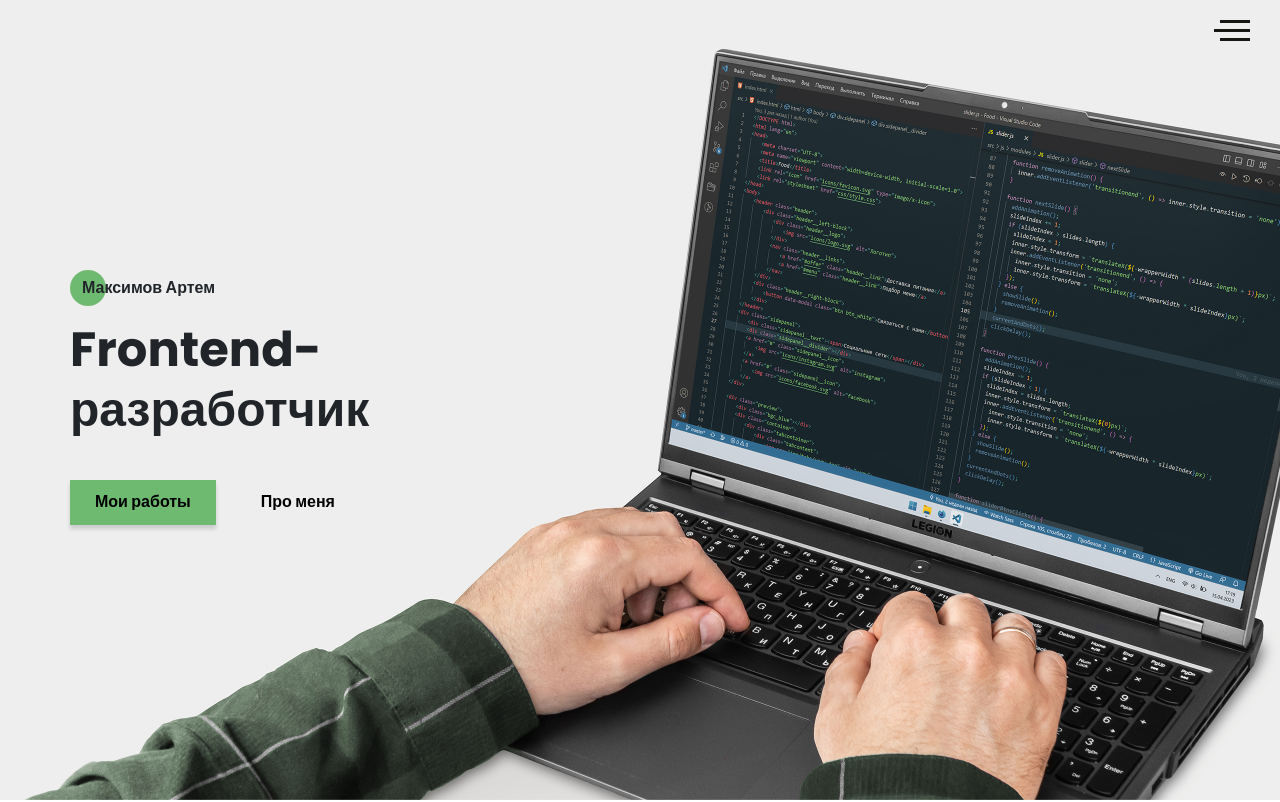
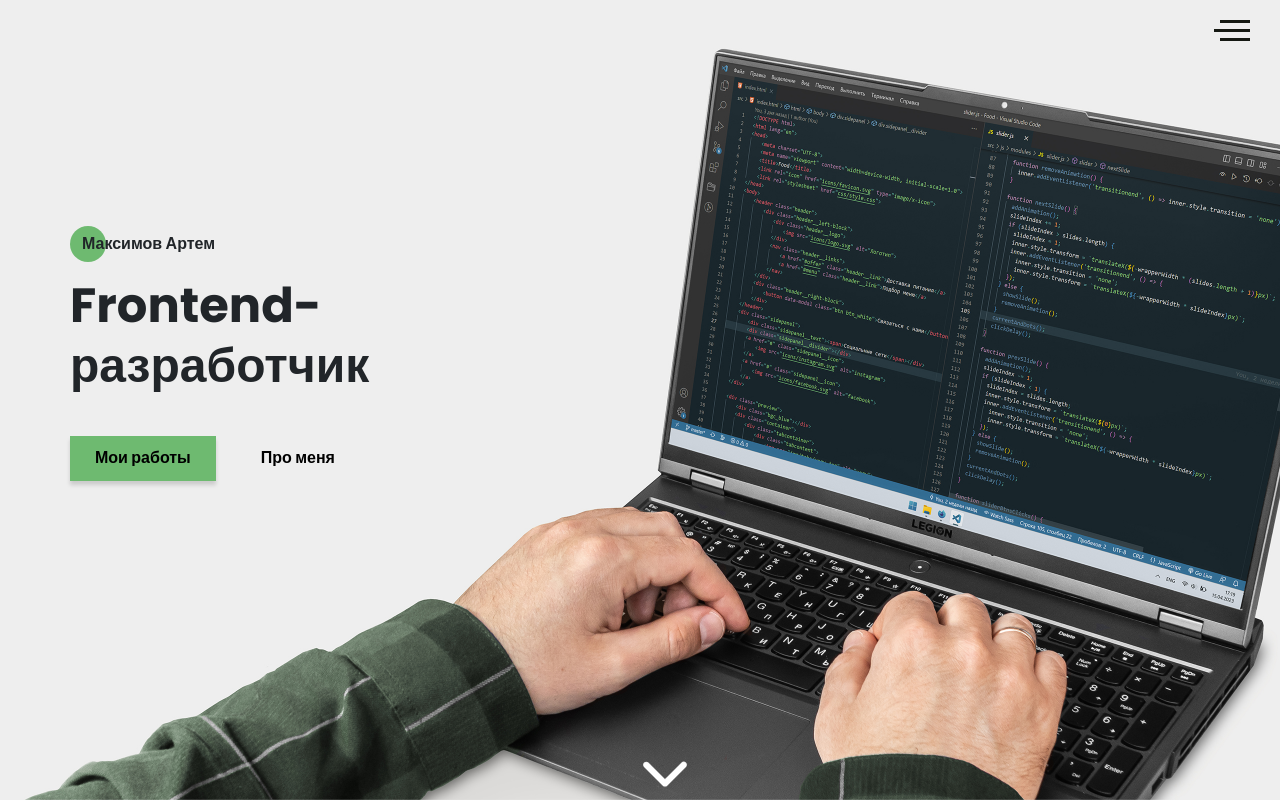
Before and after one commit to vrbdas/Portfolio, a website: page src/index.html in a window 1280 px wide. Shown: the top 802 px of the page. Drawn offline with nearby package versions, Linux system fonts and the light colour scheme; files that its build step writes are made by us from their sources; files whose address does not match are found by name.

Commit message:
add arrow

```diff
--- a/src/index.html
+++ b/src/index.html
@@ -95,12 +95,17 @@
 			<span></span>
 		</div>
 		<div class="container">
-			<div id="promo-subtitle" class="title title_fs16 title__left">Максимов Артем</div>
-			<h1 class="title title_fs48 promo__title">Frontend-разработчик</h1>
-			<div class="promo__btns">
-				<a href="#portfolio" class="promo__link btn">Мои работы</a>
-				<a href="#about-me" class="promo__link btn btn_transparent">Про меня</a>
+			<div class="promo__wrapper">
+				<div id="promo-subtitle" class="title title_fs16 title__left">Максимов Артем</div>
+				<h1 class="title title_fs48 promo__title">Frontend-разработчик</h1>
+				<div class="promo__btns">
+					<a href="#portfolio" class="promo__link btn">Мои работы</a>
+					<a href="#about-me" class="promo__link btn btn_transparent">Про меня</a>
+				</div>
 			</div>
+			<span id="arrow">
+				<svg xmlns="http://www.w3.org/2000/svg" viewBox="0 0 512 512"><path d="M233.4 406.6c12.5 12.5 32.8 12.5 45.3 0l192-192c12.5-12.5 12.5-32.8 0-45.3s-32.8-12.5-45.3 0L256 338.7 86.6 169.4c-12.5-12.5-32.8-12.5-45.3 0s-12.5 32.8 0 45.3l192 192z"/></svg>
+			</span>
 		</div>
 	</section>
 	<section class="about-me">
--- a/src/scss/blocks/_promo.scss
+++ b/src/scss/blocks/_promo.scss
@@ -16,7 +16,37 @@
 		align-items: center;
 		gap: 20px;
 	}
+	&__wrapper {
+		transform: translateY(-44px);
+	}
 	#promo-subtitle {
 		margin-bottom: 20px;
 	}
+	#arrow {
+		position: absolute;
+		bottom: 20px;
+		left: 50%;
+		transform: translateX(-50%);
+		width: 50px;
+		height: 50px;
+		animation-name: arrowDown;
+		animation-duration: 2s;
+		animation-iteration-count: infinite;
+		svg {
+			fill: #FFF;
+		}
+	}
+	@keyframes arrowDown {
+		from {
+			transform: translateY(0);
+			opacity: 0;
+		}
+		50% {
+			opacity: 1;
+		}
+		to {
+			transform: translateY(20px);
+			opacity: 0;
+		}
+	  }
 }
```
